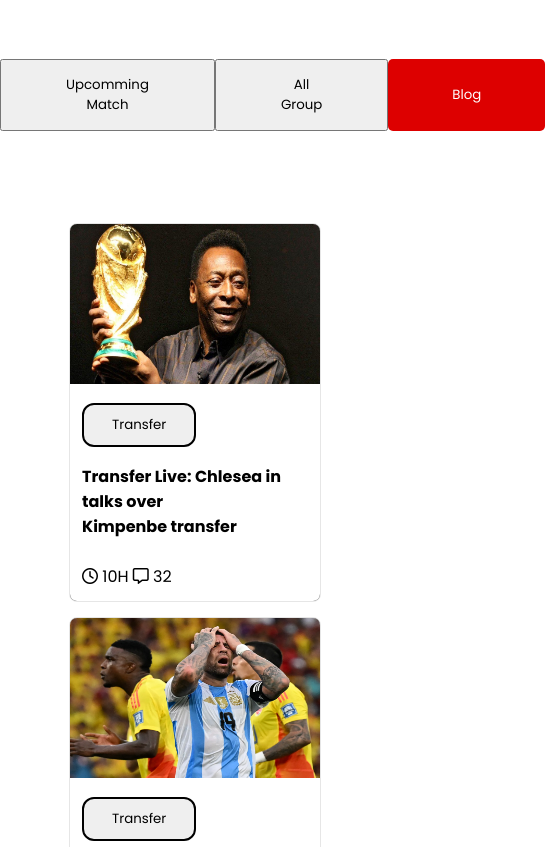
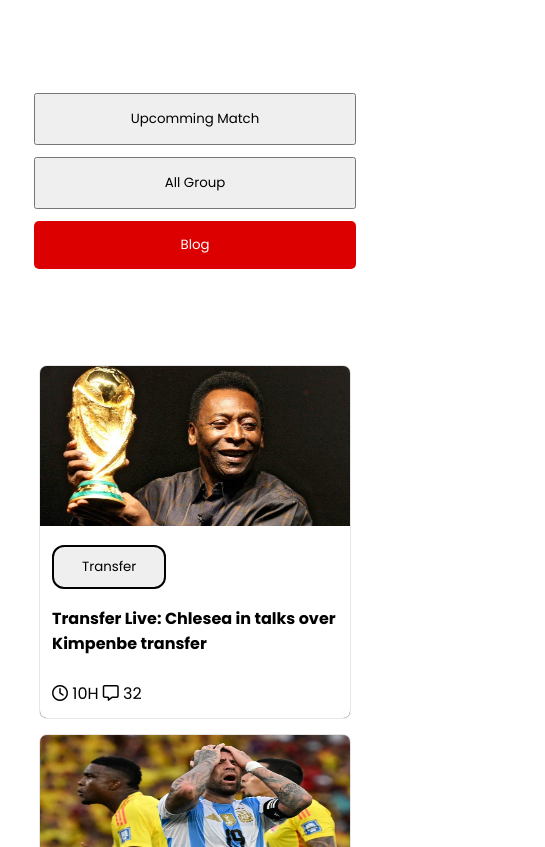
Before and after one commit to faysalhasanmd/World-Cup-Project, a plain HTML site: page index.html in a window 390 px wide. Shown: the part 855-1702 px from the top of the page, 545 px wide, since content can reach past the window. Drawn offline with Linux system fonts and the light colour scheme.

```diff
--- a/style.css
+++ b/style.css
@@ -213,9 +213,7 @@ footer {
     margin: 12px auto;
   }
   .live {
-    flex-direction: row;
     background-color: transparent;
-    padding: 0px;
   }
   .live-match {
     flex-direction: column;
@@ -225,7 +223,7 @@ footer {
   }
   .card-container {
     grid-template-columns: repeat(1, 1fr);
-    padding: 70px;
+    padding: 40px;
   }
   .list {
     flex-direction: column;
```
